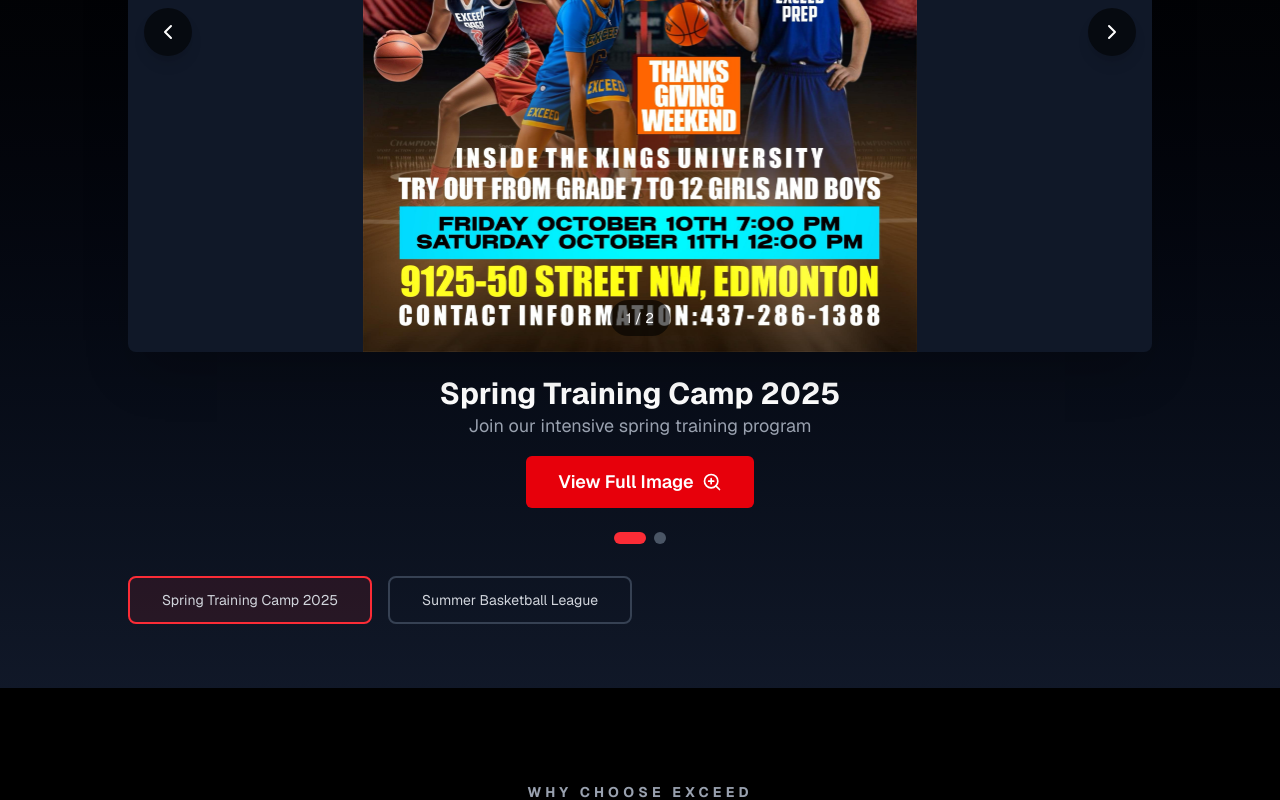
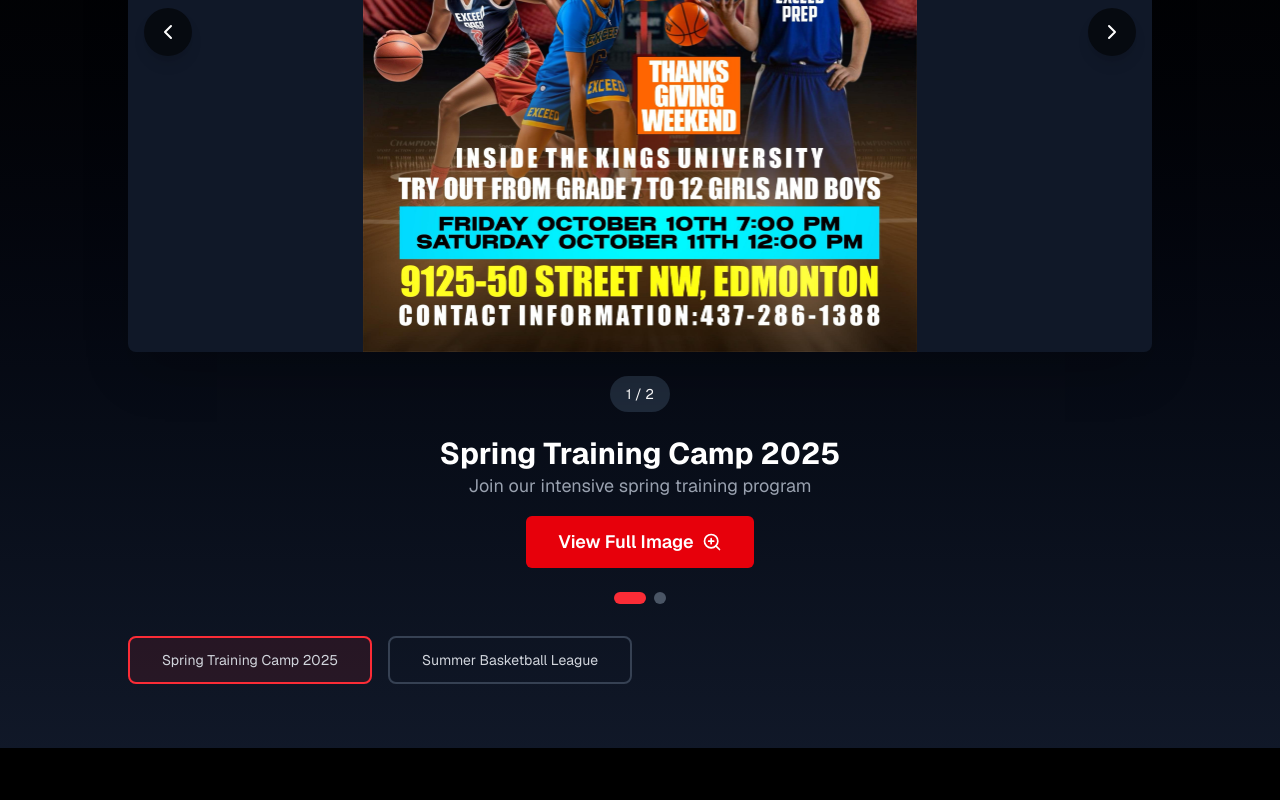
Before and after one commit to digitalmarketingcanada5/basketball_website, a Next.js app: page / in a window 1280 px wide. Shown: the part 1286-2086 px from the top of the page. Built offline with nearby package versions, Linux system fonts and the light colour scheme.

Commit message:
Add navigation indicator to AnnouncementsSection for improved user experience

```diff
--- a/src/components/home/AnnouncementsSection.jsx
+++ b/src/components/home/AnnouncementsSection.jsx
@@ -100,14 +100,18 @@
                   >
                     <ChevronRight className="w-6 h-6" />
                   </button>
-
-                  {/* Navigation hint */}
-                  <div className="absolute bottom-4 left-1/2 -translate-x-1/2 bg-black/60 text-white px-4 py-2 rounded-full text-sm">
-                    {currentIndex + 1} / {fliers.length}
-                  </div>
                 </>
               )}
             </div>
+
+            {/* Navigation indicator - Below the flier */}
+            {fliers.length > 1 && (
+              <div className="text-center mt-4">
+                <span className="bg-gray-800 text-white px-4 py-2 rounded-full text-sm inline-block">
+                  {currentIndex + 1} / {fliers.length}
+                </span>
+              </div>
+            )}
 
             {/* Title and Description - Below the image */}
             <div className="text-center space-y-4">
```
